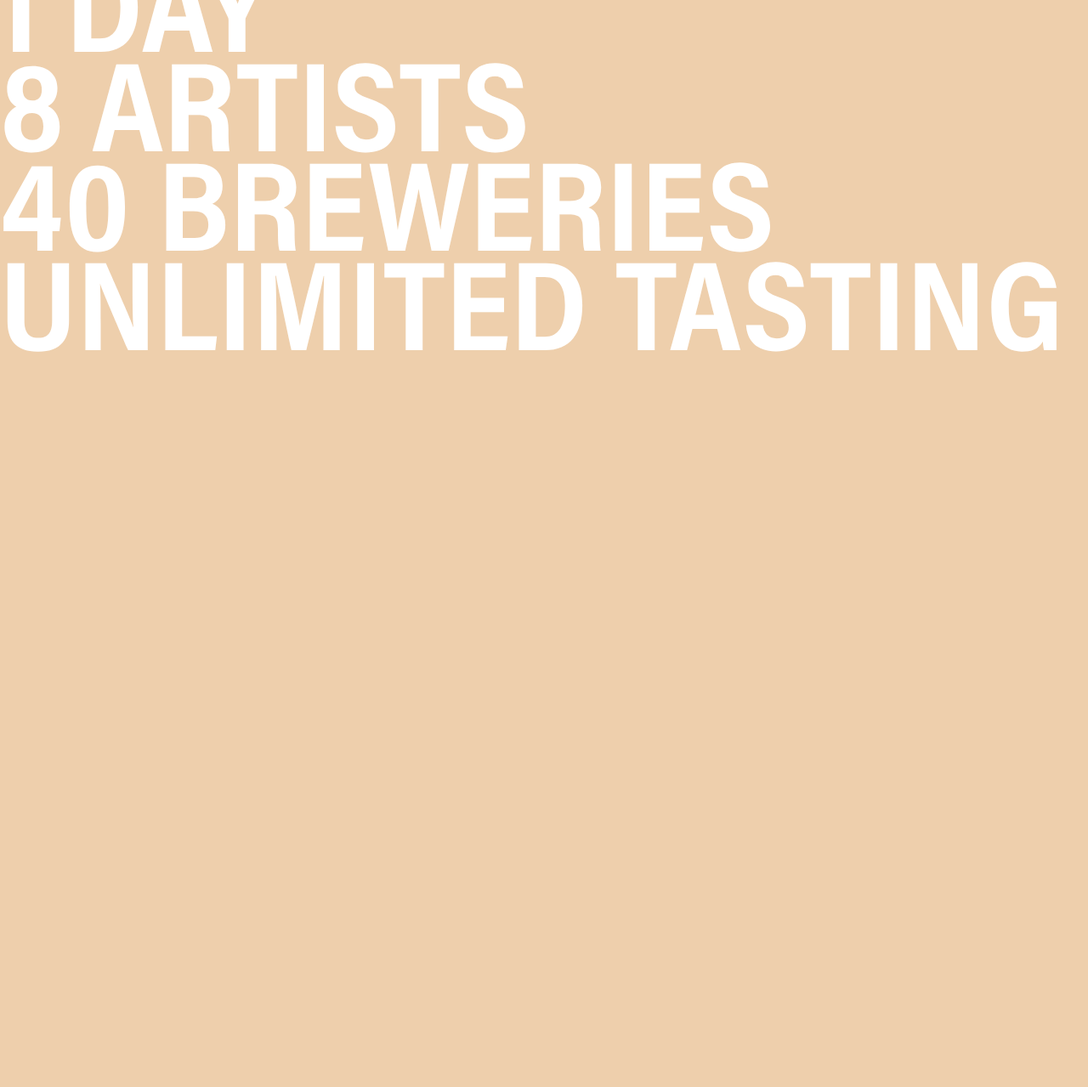
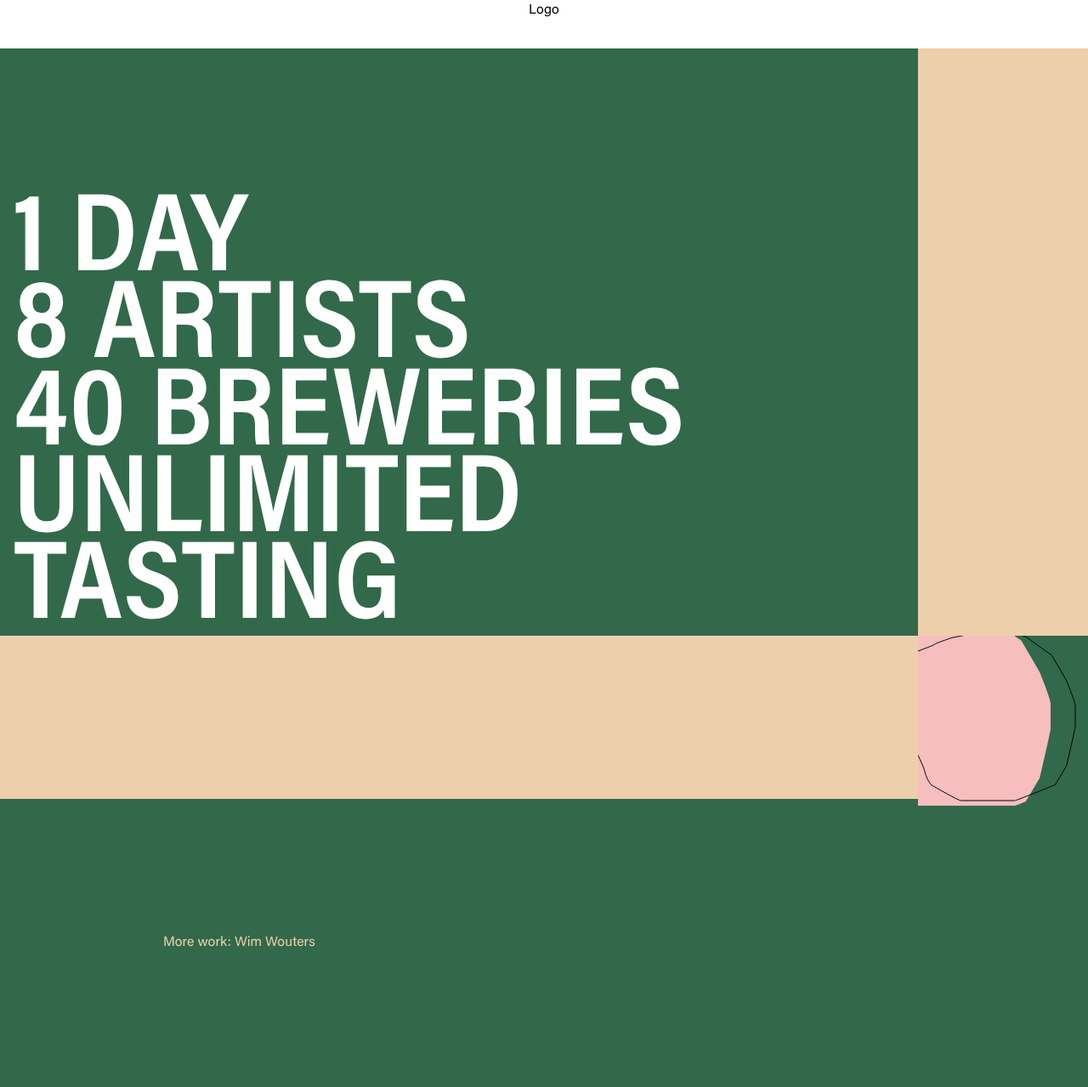
Before and after one commit to wouters087/flexsite, a plain HTML site: page index.html in a window 1280 px wide. Shown: the part 32-1311 px from the top of the page at 85% size. Before the commit the page ends 800 px from the top, so only its background shows below. Drawn offline with Linux system fonts and the light colour scheme.

Commit message:
Grid added

```diff
--- a/index.html
+++ b/index.html
@@ -13,14 +13,36 @@
     </style>
 
   </head>
-  <body>
+  <body class="site">
 
+    <header class="masthead">
+      <div class="logo">Logo</div>
+    </header>
+
+    <main id="content" class="main-area">
+      <section class="wrapper main">
         <h1 class="big-title">
             1 day<br>
             8 artists<br>
             40 breweries<br>
             unlimited tasting
         </h1>
+      </section>
+
+      <aside class="sidebar">
+        <div class="graphic">
+        </div>
+      </aside>
+
+      <section class="more"></section>
+      <section class="more-2">
+        <img src="graphic.svg" alt="abstract shape">
+      </section>
+    </main>
+
+    <footer class="colophon">
+      <aside>More work: <a href="https://twitter.com/mor10" target="_blank" rel="nofollow">Wim Wouters</a></aside>
+    </footer>
 
   </body>
 </html>
--- a/style.css
+++ b/style.css
@@ -1,10 +1,27 @@
 * {
   margin: 0;
-  overflow: hidden;
+  -webkit-font-smoothing: antialiased;
+  -moz-osx-font-smoothing: grayscale;
+  -webkit-text-stroke: inherit;
+  text-rendering: optimizeLegibility;
 }
 
 body {
-  background-color: #EECFAC;
+  background-color: #F6BEBE;
+}
+
+footer {
+  background-color: #32694A;
+}
+
+body,
+button,
+input,
+select,
+textarea {
+	font-family: AcuminVariable, serif;
+	font-size: 16px;
+	line-height: 1.2;
 }
 
 h1,
@@ -13,9 +30,10 @@ h3,
 h4,
 h5,
 h6 {
+  overflow: visable;
   color: #fff;
   font-family: AcuminVariable, serif;
-  font-size: 150px;
+  font-size: 131px;
   text-decoration: none;
   outline: none;
 	margin: 0;
@@ -25,31 +43,208 @@ h6 {
 	font-variation-settings: 'wght' 900, 'wdth' 115; //'wght' 100-900, 'wdth' 50-115
 }
 
-@media screen and (max-width : 613px)
+@media screen and (max-width : 574px)
 {
   h1
   {
-    font-variation-settings: 'wght' 100, 'wdth' 50;
+    font-variation-settings: 'wght' 200, 'wdth' 50;
   }
 }
-@media screen and (min-width : 614px)
+@media screen and (min-width : 575px)
 {
   h1
   {
     font-variation-settings: 'wght' 400, 'wdth' 50;
   }
 }
-@media screen and (min-width : 1000px)
+@media screen and (min-width : 675px)
 {
   h1
   {
-    font-variation-settings: 'wght' 700, 'wdth' 80;
+    font-variation-settings: 'wght' 500, 'wdth' 50;
   }
 }
-@media screen and (min-width : 1401px)
+@media screen and (min-width : 810px)
 {
   h1
   {
-    font-variation-settings: 'wght' 900, 'wdth' 115;
+    font-variation-settings: 'wght' 600, 'wdth' 70;
   }
 }
+@media screen and (min-width : 920px)
+{
+  h1
+  {
+    font-variation-settings: 'wght' 600, 'wdth' 80;
+  }
+}
+@media screen and (min-width : 1050px)
+{
+  h1
+  {
+    font-variation-settings: 'wght' 650, 'wdth' 80;
+  }
+}
+@media screen and (min-width : 1300px)
+{
+  h1
+  {
+    font-variation-settings: 'wght' 800, 'wdth' 80;
+  }
+}
+@media screen and (min-width : 1470px)
+{
+  h1
+  {
+    font-variation-settings: 'wght' 840, 'wdth' 85;
+  }
+}
+@media screen and (min-width : 1701px)
+{
+  h1
+  {
+    font-variation-settings: 'wght' 880, 'wdth' 115;
+  }
+}
+
+.wrapper {
+  padding: 1em 2em 0em 1em;
+}
+
+.main {
+  padding-top: 180px;
+  background-color: #32694A;
+}
+
+.masthead {
+  background-color: #fff;
+  padding: 35px;
+  text-align: center;
+}
+
+.sidebar {
+  background-color: #EECFAC;
+}
+
+.site {
+	margin: 0 auto;
+}
+
+.more {
+  background-color: #EECFAC;
+}
+
+.more-2 {
+  background-color: #32694A;
+  max-width: 100%;
+  vertical-align: middle;
+  display: inline-block;
+}
+
+.colophon {
+	padding: 10em 12em;
+	color: #EECFAC;
+	text-align: left;
+}
+
+.colophon a {
+	color: #EECFAC;
+  text-decoration: inherit;
+}
+
+.colophon a:hover,
+.colophon a:focus {
+	border-bottom: 1px solid #EECFAC;
+}
+
+/*--------------------------------------------------------------
+CSS Grid layout:
+--------------------------------------------------------------*/
+
+@supports (grid-area: auto) {
+
+	/* @media screen and (min-width: 1000px) {
+
+		.site {
+			max-width: none;
+			display: grid;
+			grid-template-columns: 12em auto 12em;
+		}
+
+		.masthead {
+			grid-column: 1/4;
+			grid-row: 1/2;
+		}
+
+		.main-area {
+			grid-column: 2/3;
+		}
+
+    .more {
+			grid-column: 2/4;
+      grid-row: 3/4;
+		}
+
+    .sidebar {
+      grid-column: 2/4;
+      grid-row: 3/4;
+    }
+
+		.colophon {
+			grid-column: 1/4;
+		}
+
+	} */
+
+	@media screen and (min-width: 1140px) {
+
+		.site {
+			grid-template-columns: 12em auto 12em;
+      grid-template-rows: auto auto auto auto;
+      justify-items: stretch;
+      align-items: stretch;
+      max-width: 1560px;
+      position: relative;
+		}
+
+    .masthead {
+      grid-column: 1/4;
+      grid-row: 1;
+    }
+
+    .main-area {
+      display: grid;
+      grid-template-columns: auto 12em;
+      grid-auto-rows: auto 12em;
+    }
+
+    .main {
+      grid-column: 1/3;
+    }
+
+    .more {
+      grid-column: 1/3;
+      grid-row: 2;
+    }
+
+    .sidebar {
+      display: inherit;
+      grid-template-columns: inherit;
+      grid-template-rows: inherit;
+      grid-column: 3;
+      grid-row: 1/2;
+      z-index: -1;
+    }
+
+    .more-2 {
+      grid-column: 3;
+      grid-row: 2;
+    }
+
+		.colophon {
+			grid-column: 1/4;
+		}
+
+	}
+
+}
```
Also changed, not shown: graphic.svg (added). Lines whose indentation alone changed are shown as unchanged.
